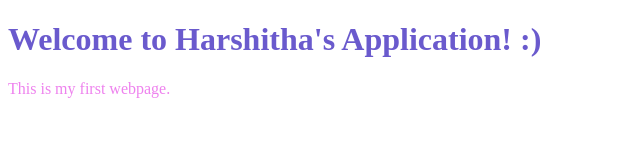
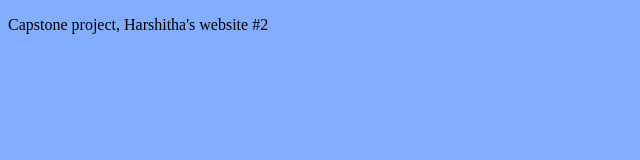
Before and after one commit to HarshithaGS/udacity-devops-capstone, a plain HTML site: page index.html in a window 1280 px wide. Shown: the whole page, without its empty margins (0-640 px from the left). Drawn offline with Linux system fonts and the light colour scheme.

Commit message:
Initial Commit

```diff
--- a/index.html
+++ b/index.html
@@ -1,10 +1,9 @@
 <!DOCTYPE html>
 <html>
-<body>
-
-<h1 style="color:SlateBlue;"> Welcome to Harshitha's Application! :) </h1>
-
-<p style="color:Violet;">This is my first webpage.</p>
-
+<head>
+	<title>Udacity DevOps Capstone</title>
+</head>
+<body style="background: rgba(89, 146, 253, 0.747);">
+	<p>Capstone project, Harshitha's website #2</p>
 </body>
 </html>
```
Also changed, not shown: 1 other file.
